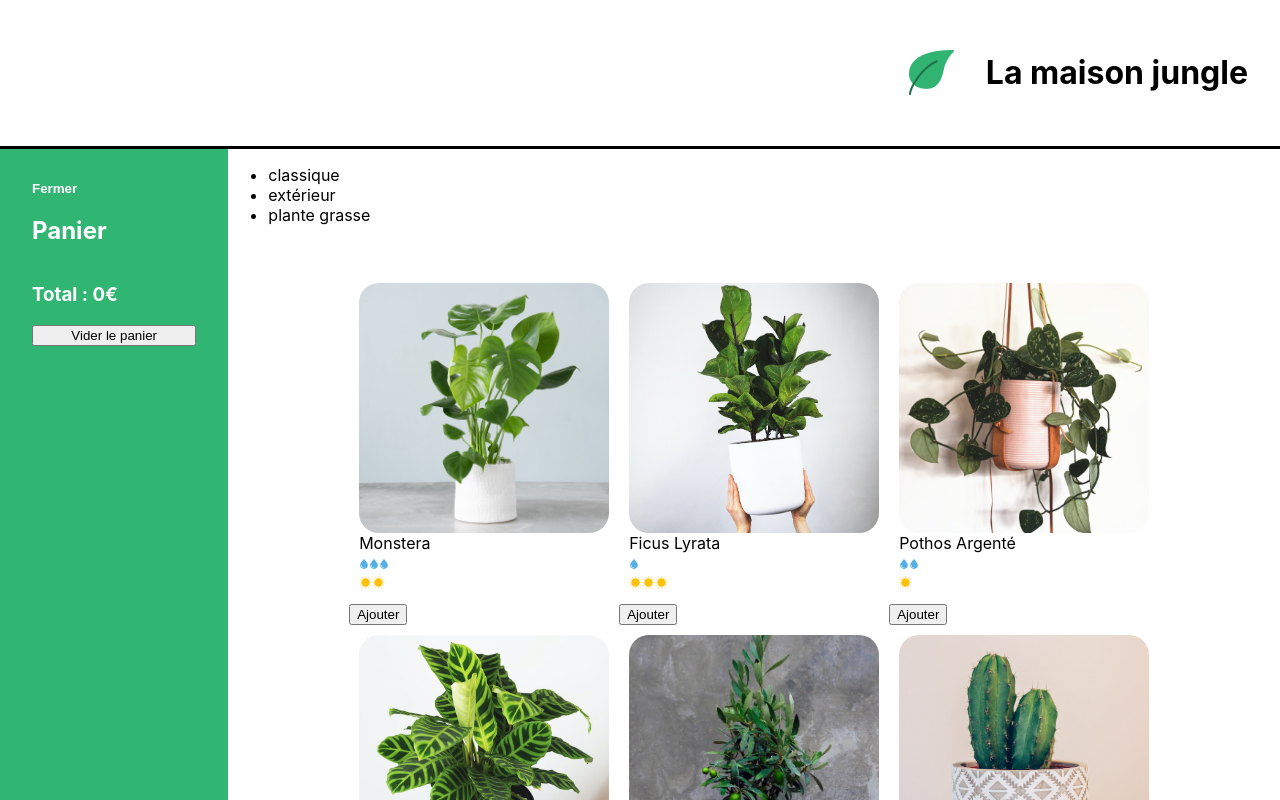
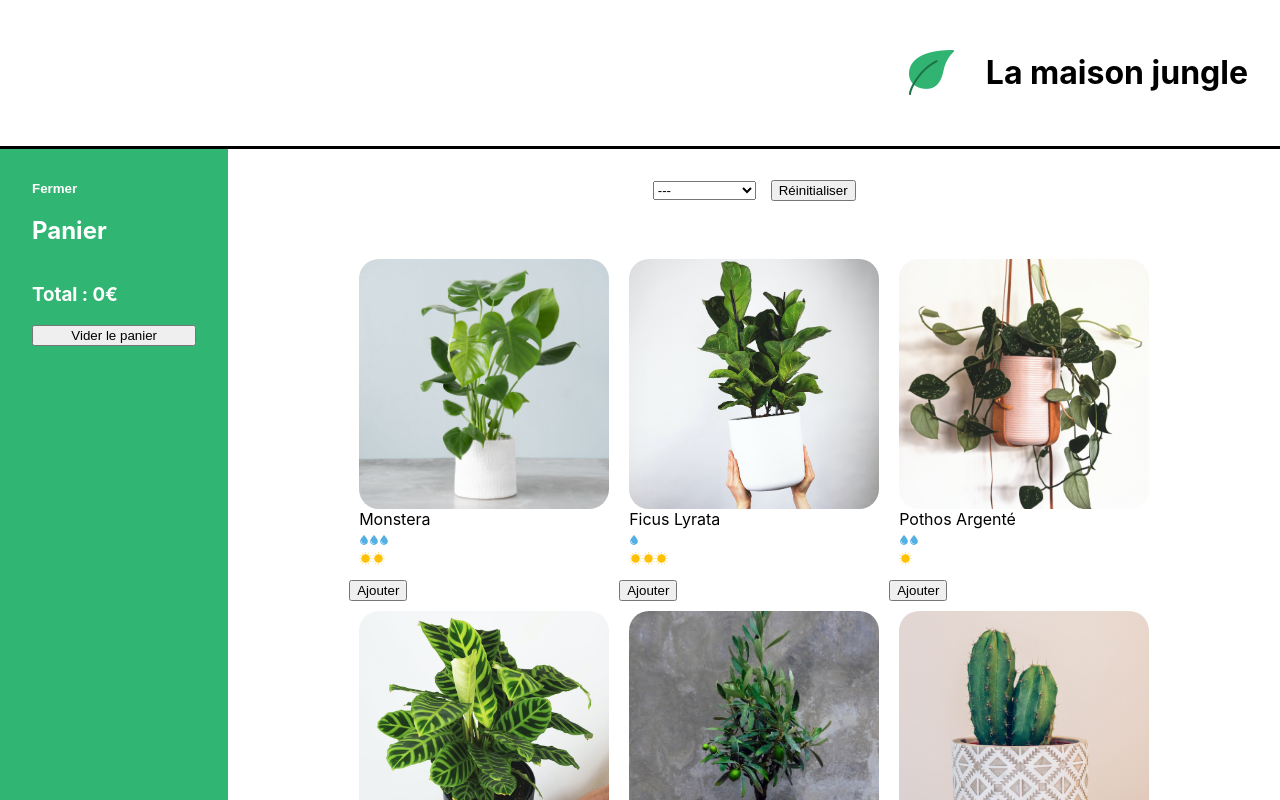
Before and after one commit to MaryamVerdon/la-maison-jungle, a React (Create React App) app: page / in a window 1280 px wide. Shown: the top 800 px of the page. Built offline with nearby package versions, Linux system fonts and the light colour scheme.

Commit message:
gestion du trie des items par catégories

```diff
--- a/src/components/ShoppingList.js
+++ b/src/components/ShoppingList.js
@@ -1,8 +1,11 @@
+import { useState } from 'react';
 import { plantList } from '../datas/plantList';
 import PlantItem from './PlantItem';
+import Categories from './Categories';
 import '../styles/ShoppingList.css';
 
 function ShoppingList({ cart, updateCart }) {
+	const [activeCategory, setActiveCategory] = useState('')
 	const categories = plantList.reduce(
 		(acc, plant) =>
 			acc.includes(plant.category) ? acc : acc.concat(plant.category),
@@ -26,18 +29,26 @@
 
 	return (
 		<div className='lmj-shopping-list'>
-			<ul>
-				{categories.map((cat) => (
-					<li key={cat}>{cat}</li>
-				))}
-			</ul>
+			<Categories
+				categories={categories}
+				setActiveCategory={setActiveCategory}
+				activeCategory={activeCategory}
+			/>
 			<ul className='lmj-plant-list'>
-				{plantList.map(({ id, cover, name, water, light, price }) => (
-					<div key={id}>
-						<PlantItem cover={cover} name={name} water={water} light={light} />
-						<button onClick={() => addToCart(name, price)}>Ajouter</button>
-					</div>
-				))}
+				{plantList.map(({ id, cover, name, water, light, price, category }) =>
+					!activeCategory || activeCategory === category ? (
+						<div key={id}>
+							<PlantItem
+								cover={cover}
+								name={name}
+								water={water}
+								light={light}
+								price={price}
+							/>
+							<button onClick={() => addToCart(name, price)}>Ajouter</button>
+						</div>
+					) : null
+				)}
 			</ul>
 		</div>
 	)
```
Also changed, not shown: src/components/App.js (line endings or trailing spaces).
